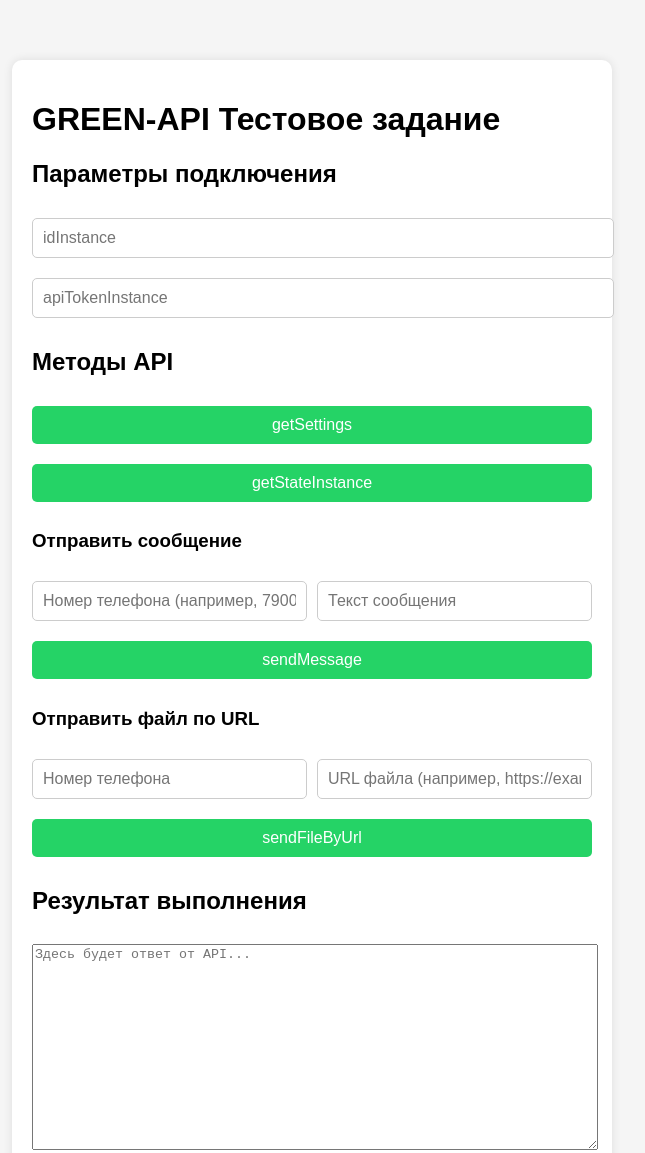
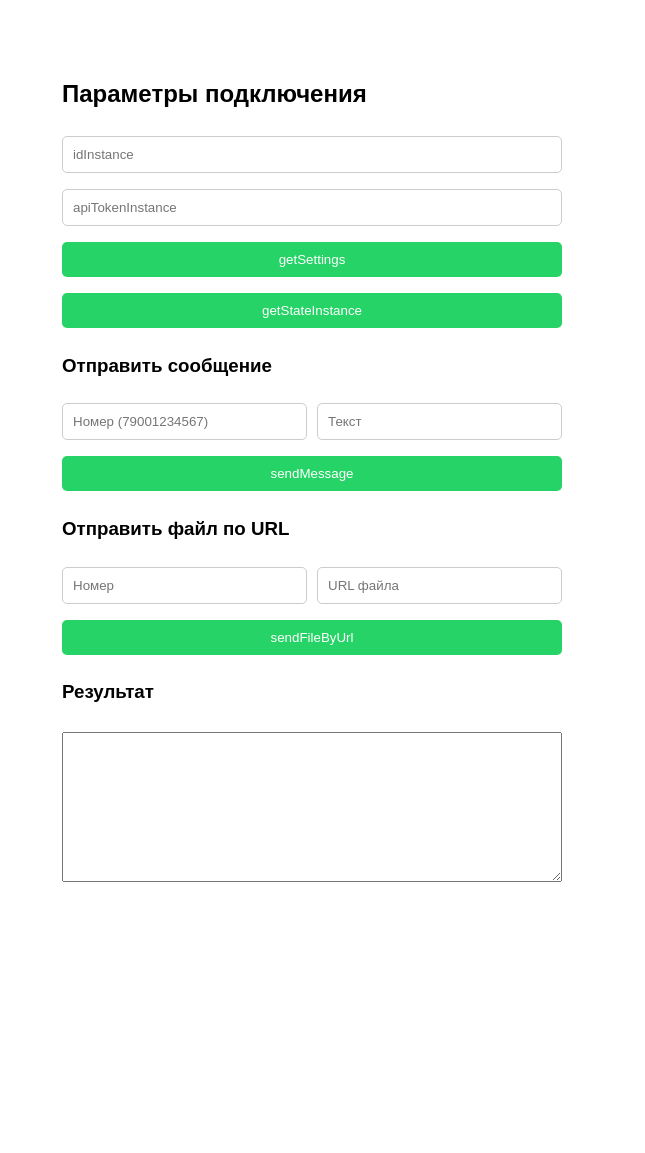
Before and after one commit to denbotanin-source/green-api-test, a plain HTML site: page index.html in a window 1280 px wide. Shown: the whole page, without its empty margins (328-973 px from the left). After the commit the page ends 946 px from the top, so only its background shows below. Drawn offline with Linux system fonts and the light colour scheme.

Commit message:
index.html

```diff
--- a/index.html
+++ b/index.html
@@ -2,216 +2,105 @@
 <html lang="ru">
 <head>
     <meta charset="UTF-8">
-    <meta name="viewport" content="width=device-width, initial-scale=1.0">
-    <title>GREEN-API Тестовое задание</title>
+    <title>GREEN-API Тестовое</title>
     <style>
-        body {
-            font-family: Arial, sans-serif;
-            max-width: 600px;
-            margin: 40px auto;
-            padding: 20px;
-            background: #f5f5f5;
-        }
-        .container {
-            background: white;
-            padding: 20px;
-            border-radius: 10px;
-            box-shadow: 0 0 10px rgba(0,0,0,0.1);
-        }
-        input, button {
-            width: 100%;
-            padding: 10px;
-            margin: 10px 0;
-            border-radius: 5px;
-            border: 1px solid #ccc;
-            font-size: 16px;
-        }
-        button {
-            background-color: #25D366;
-            color: white;
-            border: none;
-            cursor: pointer;
-        }
-        button:hover {
-            background-color: #128C7E;
-        }
-        textarea {
-            width: 100%;
-            height: 200px;
-            margin-top: 10px;
-            font-family: monospace;
-            resize: vertical;
-        }
-        h2 {
-            margin-top: 20px;
-        }
-        hr {
-            margin: 20px 0;
-        }
-        .phone-input {
-            display: flex;
-            gap: 10px;
-        }
-        .phone-input input {
-            flex: 1;
-        }
+        body { font-family: Arial; max-width: 500px; margin: 40px auto; padding: 20px; }
+        input, button { width: 100%; padding: 10px; margin: 8px 0; border: 1px solid #ccc; border-radius: 5px; box-sizing: border-box; }
+        button { background: #25D366; color: white; border: none; cursor: pointer; }
+        textarea { width: 100%; height: 150px; margin-top: 10px; font-family: monospace; box-sizing: border-box; }
+        .row { display: flex; gap: 10px; }
+        .row input { flex: 1; }
     </style>
 </head>
 <body>
-    <div class="container">
-        <h1>GREEN-API Тестовое задание</h1>
+    <h2>Параметры подключения</h2>
+    <input type="text" id="id" placeholder="idInstance">
+    <input type="text" id="token" placeholder="apiTokenInstance">
 
-        <h2>Параметры подключения</h2>
-        <input type="text" id="idInstance" placeholder="idInstance" autocomplete="off">
-        <input type="text" id="apiTokenInstance" placeholder="apiTokenInstance" autocomplete="off">
+    <button onclick="call('getSettings')">getSettings</button>
+    <button onclick="call('getStateInstance')">getStateInstance</button>
 
-        <h2>Методы API</h2>
-        <button onclick="callGetSettings()">getSettings</button>
-        <button onclick="callGetStateInstance()">getStateInstance</button>
+    <h3>Отправить сообщение</h3>
+    <div class="row">
+        <input type="text" id="phone" placeholder="Номер (79001234567)">
+        <input type="text" id="msg" placeholder="Текст">
+    </div>
+    <button onclick="sendMessage()">sendMessage</button>
 
-        <h3>Отправить сообщение</h3>
-        <div class="phone-input">
-            <input type="text" id="phoneNumber" placeholder="Номер телефона (например, 79001234567)">
-            <input type="text" id="messageText" placeholder="Текст сообщения">
-        </div>
-        <button onclick="callSendMessage()">sendMessage</button>
+    <h3>Отправить файл по URL</h3>
+    <div class="row">
+        <input type="text" id="filePhone" placeholder="Номер">
+        <input type="text" id="url" placeholder="URL файла">
+    </div>
+    <button onclick="sendFile()">sendFileByUrl</button>
 
-        <h3>Отправить файл по URL</h3>
-        <div class="phone-input">
-            <input type="text" id="filePhone" placeholder="Номер телефона">
-            <input type="text" id="fileUrl" placeholder="URL файла (например, https://example.com/image.jpg)">
-        </div>
-        <button onclick="callSendFileByUrl()">sendFileByUrl</button>
-
-        <h2>Результат выполнения</h2>
-        <textarea id="resultArea" readonly placeholder="Здесь будет ответ от API..."></textarea>
-    </div>
+    <h3>Результат</h3>
+    <textarea id="result" readonly></textarea>
 
     <script>
-        const API_BASE = "https://api.green-api.com";
+        const base = "https://api.green-api.com";
 
-        function getInstanceData() {
-            const idInstance = document.getElementById("idInstance").value.trim();
-            const apiToken = document.getElementById("apiTokenInstance").value.trim();
-            if (!idInstance || !apiToken) {
-                alert("Введите idInstance и apiTokenInstance");
-                return null;
-            }
-            return { idInstance, apiToken };
+        let $ = (id) => document.getElementById(id);
+
+        function creds() {
+            let id = $('id').value.trim(), token = $('token').value.trim();
+            if (!id || !token) return alert("Введите idInstance и token");
+            return { id, token };
         }
 
-        function showResult(data) {
-            document.getElementById("resultArea").value = JSON.stringify(data, null, 2);
+        function phoneNum(p) {
+            let ph = p.replace(/\D/g, '');
+            if (ph.startsWith('8')) ph = '7' + ph.slice(1);
+            return (ph.length === 11 && ph.startsWith('7')) ? ph : null;
         }
 
-        async function callGetSettings() {
-            const { idInstance, apiToken } = getInstanceData();
-            if (!idInstance) return;
-
-            const url = `${API_BASE}/waInstance${idInstance}/getSettings/${apiToken}`;
+        async function call(method) {
+            let c = creds();
+            if (!c) return;
             try {
-                const response = await fetch(url);
-                const data = await response.json();
-                showResult(data);
-            } catch (error) {
-                showResult({ error: error.message });
-            }
+                let res = await fetch(`${base}/waInstance${c.id}/${method}/${c.token}`);
+                $('result').value = JSON.stringify(await res.json(), null, 2);
+            } catch(e) { $('result').value = e.message; }
         }
 
-        async function callGetStateInstance() {
-            const { idInstance, apiToken } = getInstanceData();
-            if (!idInstance) return;
-
-            const url = `${API_BASE}/waInstance${idInstance}/getStateInstance/${apiToken}`;
+        async function sendMessage() {
+            let c = creds();
+            if (!c) return;
+            let ph = phoneNum($('phone').value);
+            let msg = $('msg').value;
+            if (!ph || !msg) return alert("Введите номер (11 цифр) и текст");
             try {
-                const response = await fetch(url);
-                const data = await response.json();
-                showResult(data);
-            } catch (error) {
-                showResult({ error: error.message });
-            }
+                let res = await fetch(`${base}/waInstance${c.id}/sendMessage/${c.token}`, {
+                    method: "POST",
+                    headers: { "Content-Type": "application/json" },
+                    body: JSON.stringify({ chatId: ph + "@c.us", message: msg })
+                });
+                let data = await res.json();
+                $('result').value = JSON.stringify(data, null, 2);
+                data.idMessage ? alert("Отправлено") : alert("Ошибка: " + data.error);
+            } catch(e) { alert(e.message); }
         }
 
-        async function callSendMessage() {
-            const { idInstance, apiToken } = getInstanceData();
-            if (!idInstance) return;
-
-            let phone = document.getElementById("phoneNumber").value.trim();
-            const message = document.getElementById("messageText").value.trim();
-
-            if (!phone || !message) {
-                alert("Введите номер телефона и текст сообщения");
-                return;
-            }
-
-            // Форматирование номера
-            phone = phone.replace(/\D/g, '');
-            if (!phone.startsWith('7') && !phone.startsWith('8')) {
-                alert("Номер должен начинаться с 7 или 8");
-                return;
-            }
-            if (phone.startsWith('8')) phone = '7' + phone.slice(1);
-
-            const chatId = `${phone}@c.us`;
-
-            const url = `${API_BASE}/waInstance${idInstance}/sendMessage/${apiToken}`;
-            const body = {
-                chatId: chatId,
-                message: message
-            };
-
+        async function sendFile() {
+            let c = creds();
+            if (!c) return;
+            let ph = phoneNum($('filePhone').value);
+            let url = $('url').value;
+            if (!ph || !url) return alert("Введите номер и URL");
             try {
-                const response = await fetch(url, {
+                let res = await fetch(`${base}/waInstance${c.id}/sendFileByUrl/${c.token}`, {
                     method: "POST",
                     headers: { "Content-Type": "application/json" },
-                    body: JSON.stringify(body)
+                    body: JSON.stringify({
+                        chatId: ph + "@c.us",
+                        urlFile: url,
+                        fileName: url.split('/').pop().split('?')[0] || "file"
+                    })
                 });
-                const data = await response.json();
-                showResult(data);
-            } catch (error) {
-                showResult({ error: error.message });
-            }
-        }
-
-        async function callSendFileByUrl() {
-            const { idInstance, apiToken } = getInstanceData();
-            if (!idInstance) return;
-
-            let phone = document.getElementById("filePhone").value.trim();
-            const fileUrl = document.getElementById("fileUrl").value.trim();
-
-            if (!phone || !fileUrl) {
-                alert("Введите номер телефона и URL файла");
-                return;
-            }
-
-            phone = phone.replace(/\D/g, '');
-            if (!phone.startsWith('7') && !phone.startsWith('8')) {
-                alert("Номер должен начинаться с 7 или 8");
-                return;
-            }
-            if (phone.startsWith('8')) phone = '7' + phone.slice(1);
-
-            const chatId = `${phone}@c.us`;
-
-            const url = `${API_BASE}/waInstance${idInstance}/sendFileByUrl/${apiToken}`;
-            const body = {
-                chatId: chatId,
-                urlFile: fileUrl,
-                fileName: "file"
-            };
-
-            try {
-                const response = await fetch(url, {
-                    method: "POST",
-                    headers: { "Content-Type": "application/json" },
-                    body: JSON.stringify(body)
-                });
-                const data = await response.json();
-                showResult(data);
-            } catch (error) {
-                showResult({ error: error.message });
-            }
+                let data = await res.json();
+                $('result').value = JSON.stringify(data, null, 2);
+                data.idMessage ? alert("Файл отправлен") : alert("Ошибка: " + data.error);
+            } catch(e) { alert(e.message); }
         }
     </script>
 </body>
```
